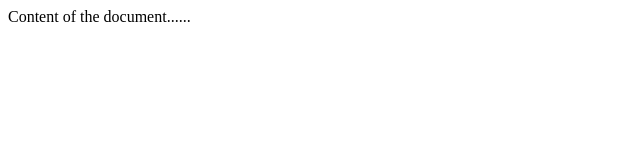
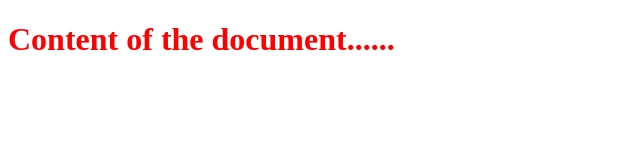
Before and after one commit to michaelos02/michaelos02.github.io, a plain HTML site: page one/index.html in a window 1280 px wide. Shown: the whole page, without its empty margins (0-640 px from the left). Drawn offline with Linux system fonts and the light colour scheme.

Commit message:
Update index.html

```diff
--- a/one/index.html
+++ b/one/index.html
@@ -3,10 +3,16 @@
 <head>
 <meta charset="UTF-8">
 <title>Title of the document</title>
+<style>
+  h1 {
+    color:red;
+  }
+  </style>
 </head>
 
 <body>
-Content of the document......
+  <h1>Content of the document......</h1>
+
 </body>
 
 </html>
```
